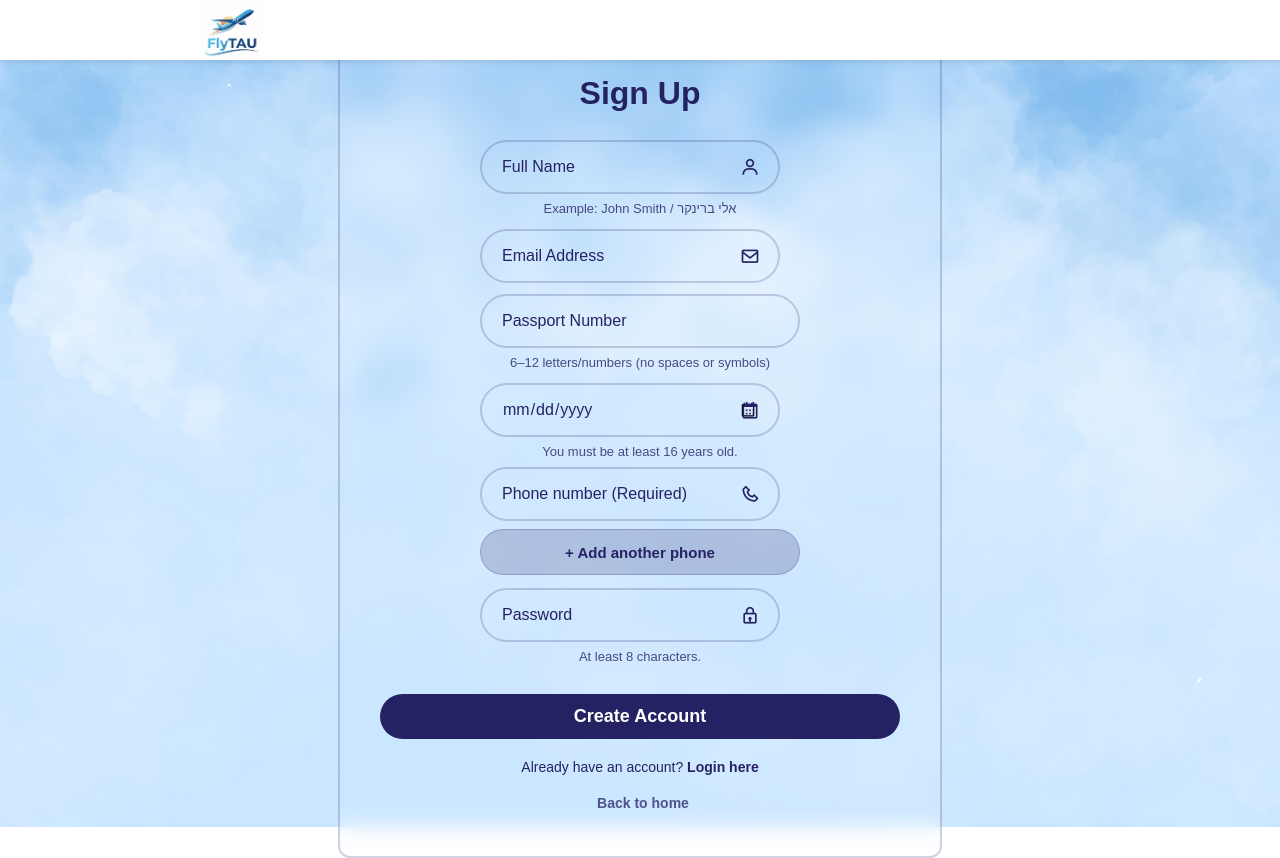
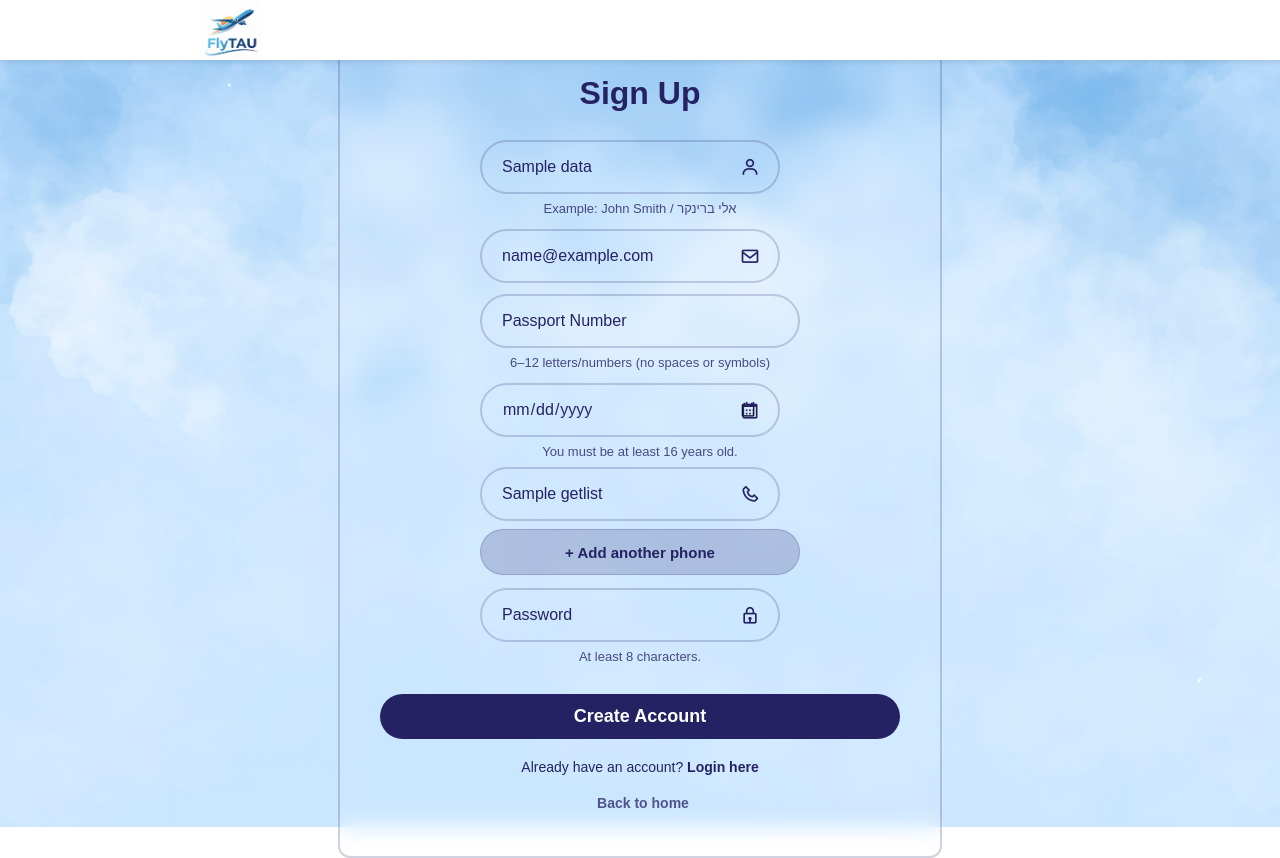
Before and after one commit to Ellibrinker/FlyTAU, a Python web app: template templates/signup.html in a window 1280 px wide. Run offline with Jinja, Linux system fonts and the light colour scheme; the template is opened without the code that fills it: most values are stand-ins (such as "Sample title", 1, 10 or a date in 2020); some libraries are stand-ins or nearby versions.

Commit message:
Update signup.html

```diff
--- a/templates/signup.html
+++ b/templates/signup.html
@@ -36,6 +36,7 @@
           type="text"
           name="name"
           placeholder="Full Name"
+          value="{{ data.get('name', '') }}"
           required
           minlength="2"
           maxlength="60"
@@ -55,6 +56,7 @@
           type="email"
           name="email"
           placeholder="Email Address"
+          value="{{ data.get('email', '') }}"
           required
           maxlength="254"
           autocomplete="email"
@@ -87,6 +89,7 @@
         <input
           type="date"
           name="date_of_birth"
+          value="{{ data.get('date_of_birth', '') }}"
           required
           id="dob"
           autocomplete="bday"
@@ -105,6 +108,7 @@
             type="tel"
             name="phone"
             placeholder="Phone number (Required)"
+            value="{{ data.getlist('phone')[0] if data.getlist('phone') else '' }}"
             required
             minlength="8"
             maxlength="16"
```
